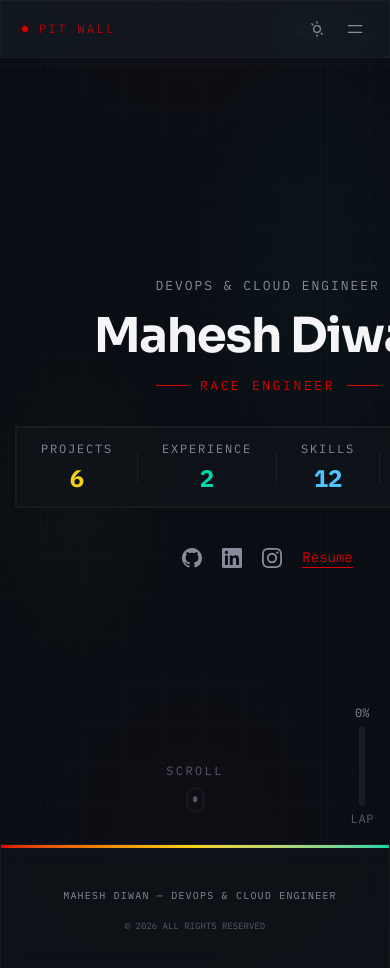
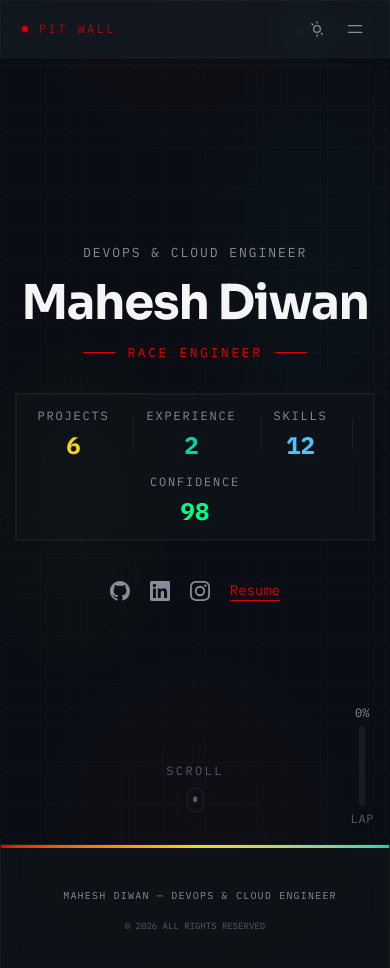
Before and after one commit to mahesh-diwan/f1-portfolio, a Next.js app: page / in a window 390 px wide. Shown: the top 968 px of the page. Built offline with nearby package versions, Linux system fonts and the light colour scheme.

Commit message:
fix: hero stats — flex-wrap for narrow screens

```diff
--- a/src/components/sections/Hero.tsx
+++ b/src/components/sections/Hero.tsx
@@ -123,7 +123,7 @@ export function Hero() {
 
         {/* Telemetry strip — fades in after typing completes */}
         <motion.div
-          className="flex items-center justify-center gap-6 sm:gap-8 mb-10 glass shadow-card px-6 py-3 mx-auto w-fit"
+          className="flex flex-wrap items-center justify-center gap-3 sm:gap-6 md:gap-8 mb-10 glass shadow-card px-4 sm:px-6 py-3 mx-auto max-w-full"
           initial={{ opacity: 0, y: 20 }}
           animate={{ opacity: 1, y: 0 }}
           transition={{ delay: 1.6 }}
```
